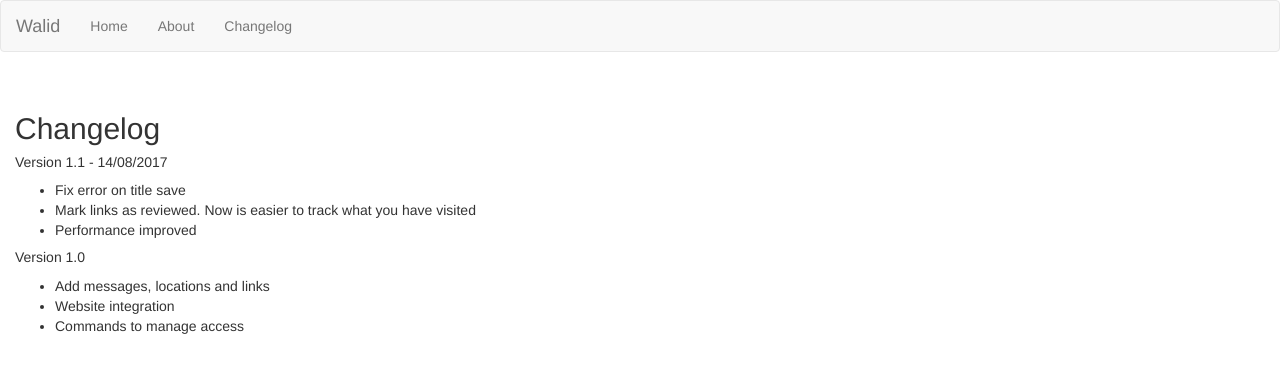
After one commit to yabirgb/Walid, a Flask app: template pyserver/app/templates/changelog.html in a window 1280 px wide. The commit adds this page. Shown: the top 373 px of the page. Run offline with Flask 2, Linux system fonts and the light colour scheme; the template is opened without the code that fills it, so the values that code supplies are empty; parts of the project's set-up code (start-up, migrations or seed data) failed here and were passed over; some libraries are stand-ins or nearby versions.

Commit message:
New changelog page

```diff
--- a/pyserver/app/templates/base.html
+++ b/pyserver/app/templates/base.html
@@ -34,6 +34,7 @@
           <ul class="nav navbar-nav">
             <li><a href="/">Home</a></li>
             <li><a href="/about">About</a></li>
+            <li><a href="/changelog">Changelog</a></li>
           </ul>
         </div><!--/.nav-collapse -->
       </div><!--/.container-fluid -->
--- /dev/null
+++ b/pyserver/app/templates/changelog.html
@@ -0,0 +1,29 @@
+{% extends 'base.html' %}
+{% block title %}
+Walid - About
+{% endblock %}
+{% block content%}
+<div class="container-fluid">
+  <div class="row">
+    <div class="col-xs-12">
+      <h2>Changelog</h2>
+
+      <h5>Version 1.1 - 14/08/2017</h5>
+      <ul>
+          <li>Fix error on title save</li>
+          <li>Mark links as reviewed. Now is easier to track what you have visited</li>
+          <li>Performance improved</li>
+      </ul>
+
+       <h5>Version 1.0</h5>
+       <ul>
+         <li>Add messages, locations and links</li>
+         <li>Website integration</li>
+         <li>Commands to manage access</li>
+       </ul>
+    </div>
+  </div>
+
+</div>
+
+{% endblock%}
```
